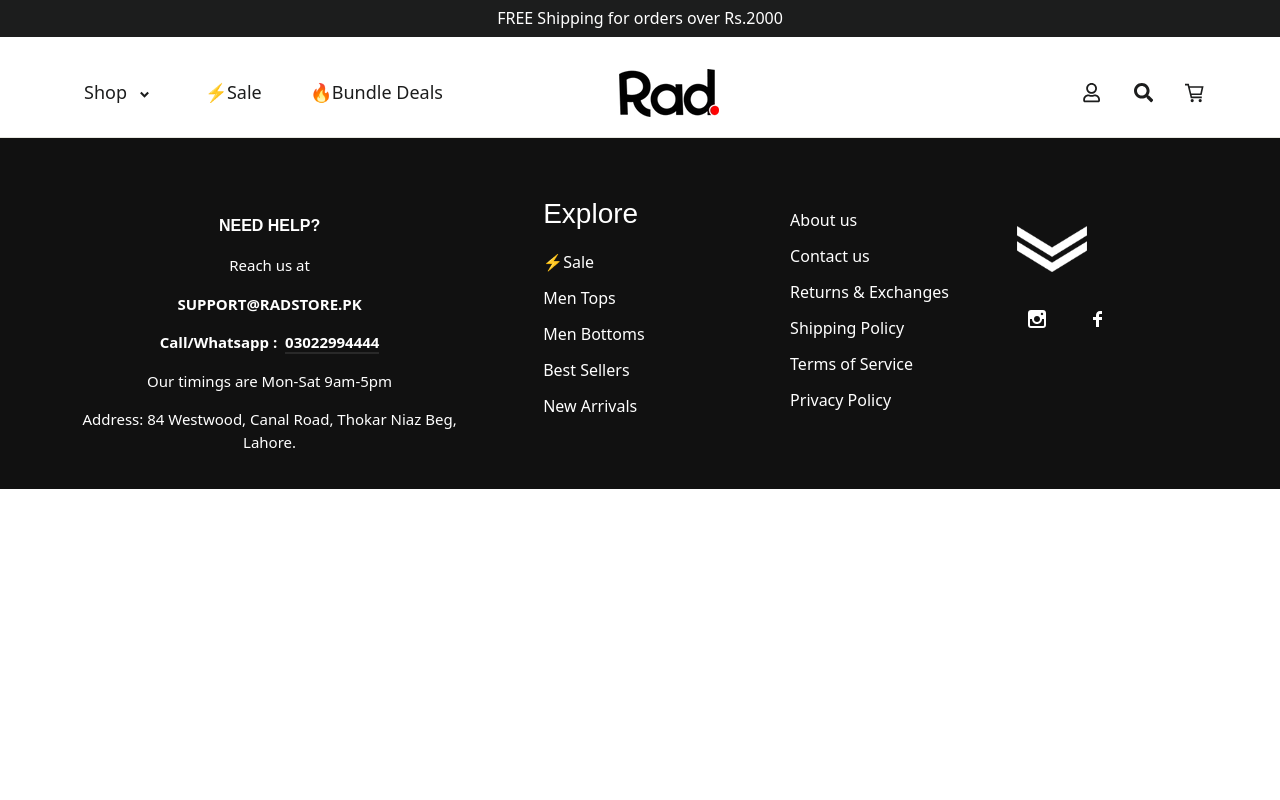
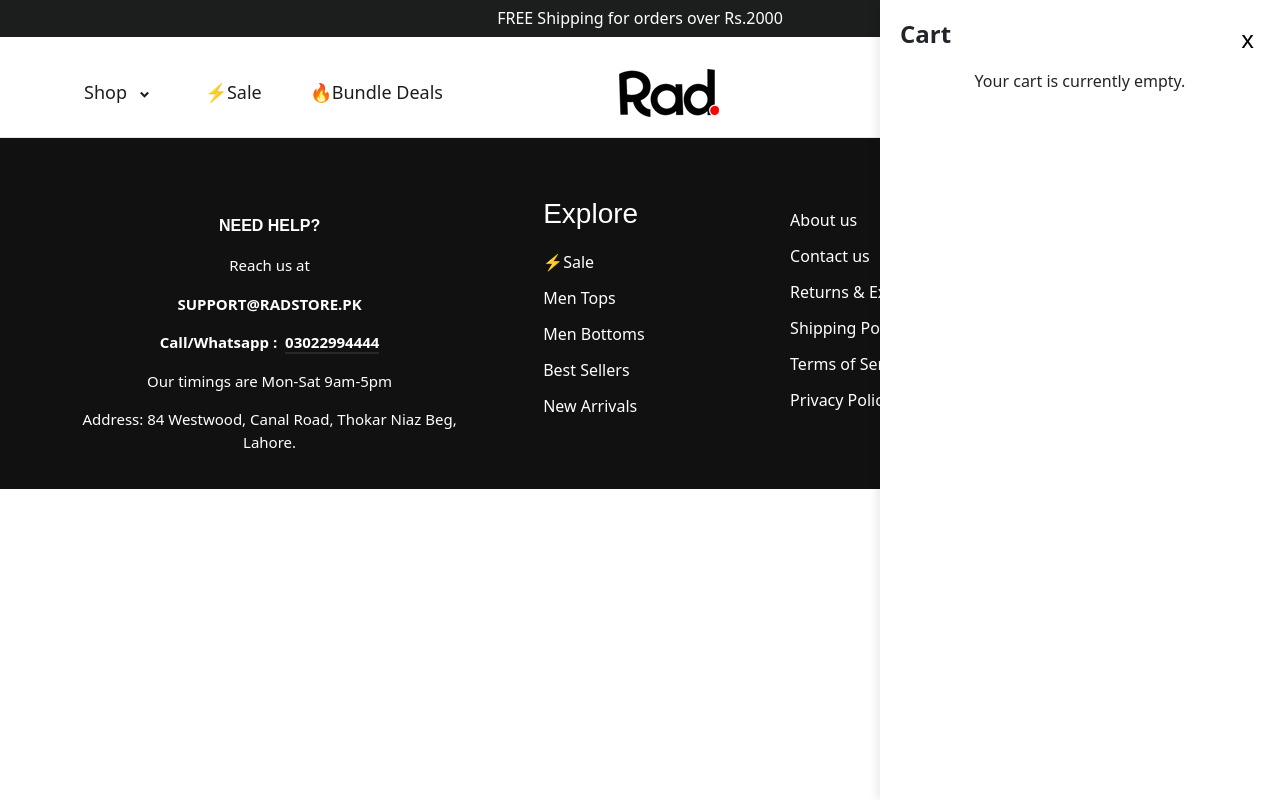
Before and after one commit to haseebrawn/Frontend-E-Commerce-Store, a React (Create React App) app: page /cartModal in a window 1280 px wide. Built offline with nearby package versions, Linux system fonts and the light colour scheme.

Commit message:
Changes in Cart Modal Page

```diff
--- a/src/App.js
+++ b/src/App.js
@@ -24,6 +24,7 @@ import FullSleeveTShirts from "./components/Full Sleeve T-Shirts/FullSleeveTShir
 import Shorts from "./components/Shorts/Shorts";
 import Slider from "./Pages/Slider/Slider";
 import ProductDetail from "./components/Product Detail/ProductDetail";
+import CartModal from "./components/Cart Modal/CartModal";
 
 function App() {
   return (
@@ -59,6 +60,7 @@ function App() {
           <Route path="/full-sleeve-t-shirts" element={<FullSleeveTShirts />} />
           <Route path="/shorts" element={<Shorts />} />
           <Route path="/products/:id" element={<ProductDetail />} />
+          <Route path="/cartModal" element={<CartModal />}/>
         </Routes>
       <Footer />
     </BrowserRouter>
--- a/src/components/Cart Modal/CartModal.css
+++ b/src/components/Cart Modal/CartModal.css
@@ -1,3 +1,4 @@
+/* Cart Modal CSS */
 .cart-modal {
     position: fixed;
     top: 0;
@@ -8,15 +9,17 @@
     box-shadow: -2px 0 10px rgba(0, 0, 0, 0.1);
     overflow-y: auto; /* Enable scrolling if content exceeds height */
     padding: 20px; /* Padding around the modal */
-    z-index: 1000; /* Make sure it appears above other elements */
+    z-index: 1000; /* High z-index to overlay on other content */
     transition: transform 0.3s ease; /* Animation for opening */
     transform: translateX(100%); /* Start off-screen */
 }
 
+/* When cart modal is open */
 .cart-modal.open {
     transform: translateX(0); /* Slide in */
 }
 
+/* Close button */
 .close-btn {
     background: transparent; /* Transparent background */
     border: none; /* No border */
@@ -27,15 +30,18 @@
     right: 20px; /* Distance from the right */
 }
 
+/* Heading style */
 h2 {
     font-size: 24px; /* Heading size */
     margin-bottom: 20px; /* Margin below the heading */
 }
 
+/* Cart items section */
 .cart-items {
     margin-bottom: 20px; /* Margin below the items */
 }
 
+/* Cart item */
 .cart-item {
     display: flex; /* Use flexbox for layout */
     margin-bottom: 15px; /* Margin below each item */
@@ -43,16 +49,19 @@ h2 {
     padding-bottom: 10px; /* Padding at the bottom of each item */
 }
 
+/* Cart item image */
 .cart-item-image {
     width: 80px; /* Set width for images */
     height: auto; /* Maintain aspect ratio */
     margin-right: 15px; /* Space between image and details */
 }
 
+/* Cart item details */
 .cart-item-details {
     flex-grow: 1; /* Allow details to fill remaining space */
 }
 
+/* Cart total section */
 .cart-total {
     display: flex; /* Use flexbox for layout */
     justify-content: space-between; /* Space between items */
@@ -60,6 +69,7 @@ h2 {
     font-weight: bold; /* Bold text for totals */
 }
 
+/* Checkout button */
 .checkout-btn {
     background: #007bff; /* Button background color */
     color: white; /* Text color */
@@ -69,11 +79,13 @@ h2 {
     cursor: pointer; /* Pointer cursor on hover */
 }
 
+/* Quantity control */
 .quantity-control {
     display: flex; /* Use flexbox for quantity controls */
     align-items: center; /* Center items vertically */
 }
 
+/* Quantity control buttons */
 .quantity-control button {
     background: #f1f1f1; /* Button background */
     border: none; /* No border */
@@ -81,3 +93,20 @@ h2 {
     cursor: pointer; /* Pointer cursor on hover */
     margin: 0 5px; /* Space between buttons */
 }
+
+/* Optional: Background overlay behind modal */
+.modal-overlay {
+    position: fixed;
+    top: 0;
+    left: 0;
+    width: 100vw;
+    height: 100vh;
+    background: rgba(0, 0, 0, 0.4); /* Semi-transparent background */
+    z-index: 999; /* Just below the cart modal */
+    display: none; /* Hidden by default */
+}
+
+/* Show overlay when modal is open */
+.modal-overlay.open {
+    display: block;
+}
--- a/src/components/Cart Modal/CartModal.jsx
+++ b/src/components/Cart Modal/CartModal.jsx
@@ -1,16 +1,22 @@
 import React from 'react';
 import './CartModal.css'; // Add your CSS here
 
-const CartModal = ({ cartItems, closeCartModal }) => {
+const CartModal = ({ cartItems = [], closeCartModal }) => {
   return (
     <div className="cart-modal open">
       {/* Close button */}
       <button className="close-btn" onClick={closeCartModal}>
-        ×
+        x
       </button>
 
-      {/* Cart Items */}
       <h2>Cart</h2>
+
+      {/* Check if cart is empty */}
+      {cartItems.length === 0 ? (
+        <div className="empty-cart">
+          <p>Your cart is currently empty.</p>
+        </div>
+      ) : (
         <div className="cart-items">
           {cartItems.map((item, index) => (
             <div key={index} className="cart-item">
@@ -28,8 +34,10 @@ const CartModal = ({ cartItems, closeCartModal }) => {
             </div>
           ))}
         </div>
+      )}
 
       {/* Checkout Button */}
+      {cartItems.length > 0 && (
         <div className="cart-total">
           <p>
             Subtotal: Rs.{' '}
@@ -37,6 +45,7 @@ const CartModal = ({ cartItems, closeCartModal }) => {
           </p>
           <button className="checkout-btn">Check out</button>
         </div>
+      )}
     </div>
   );
 };
--- a/src/components/Navbar/NavBar.js
+++ b/src/components/Navbar/NavBar.js
@@ -87,7 +87,7 @@ const NavBar = () => {
             </Link>
           </div>
           <div className={`navbar_container_right_button ${isHomePage ? "" : "black_text"}`}>
-            <Link to="#">
+            <Link to="/cartModal">
               <GrCart />
             </Link>
           </div>
```
Lines whose indentation alone changed are shown as unchanged.
